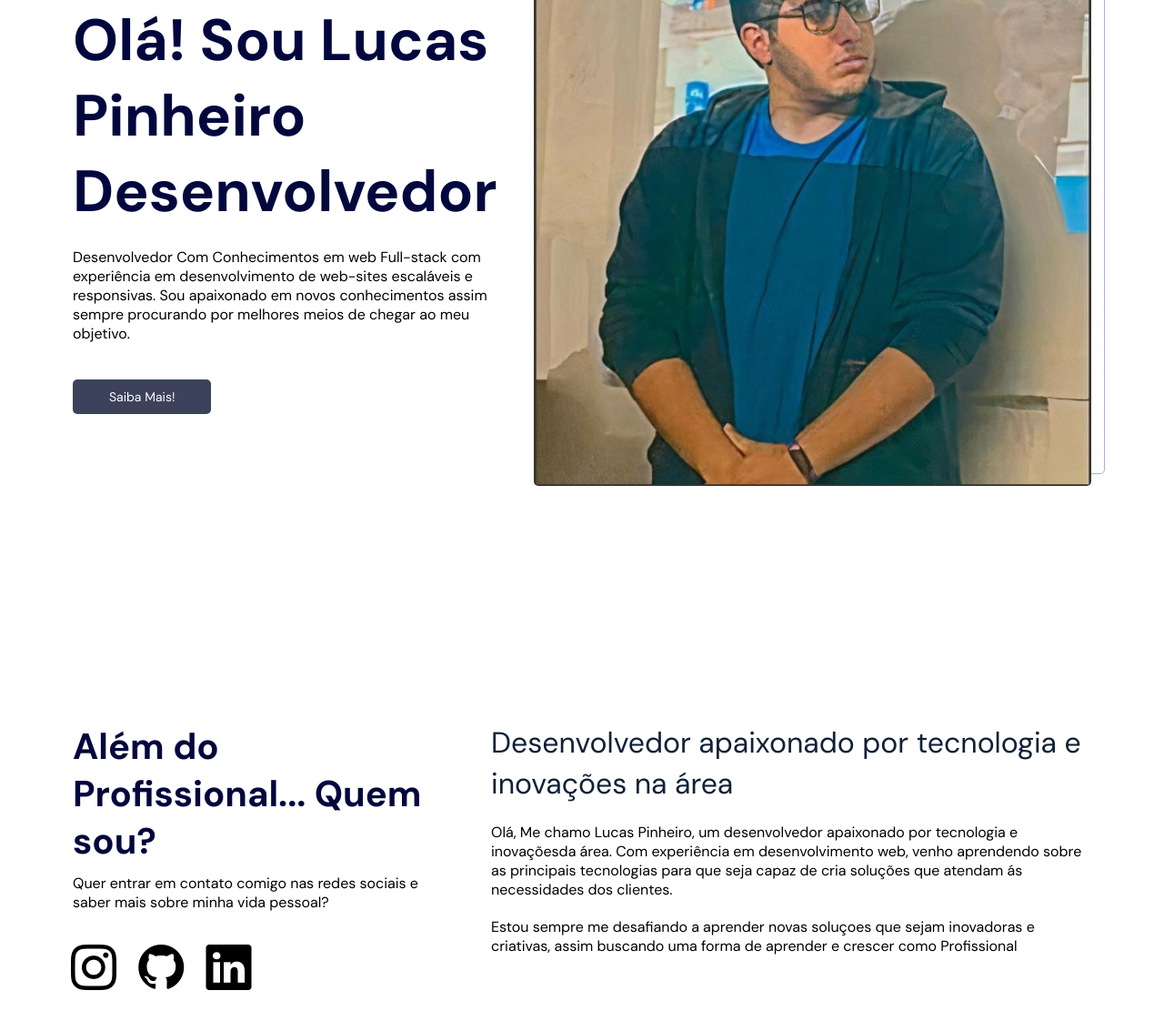
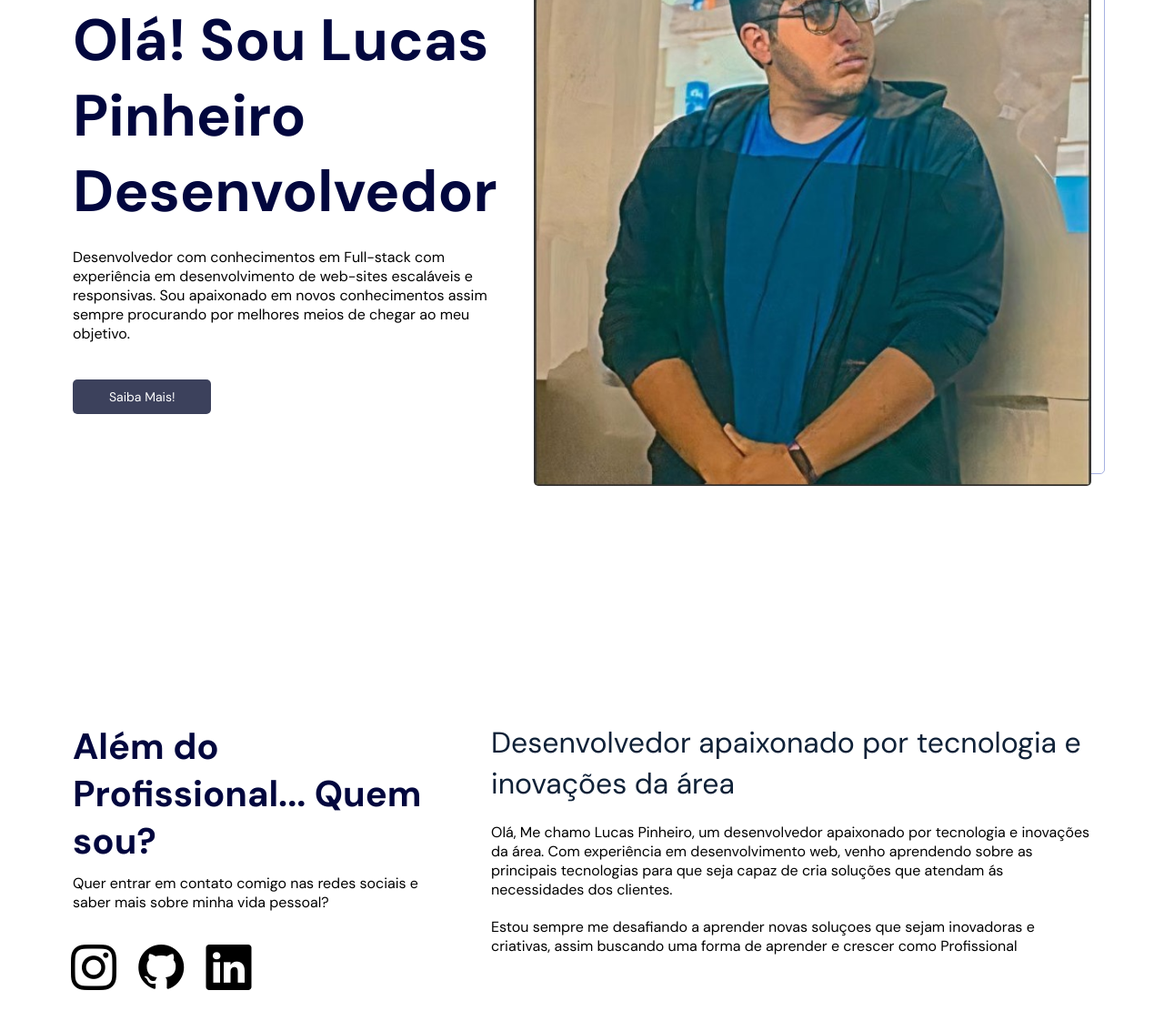
Before and after one commit to lucas-Panda/Potifolio, a plain HTML site: page index.html in a window 1280 px wide. Shown: the part 226-1337 px from the top of the page at 91% size. Drawn offline with nearby package versions, Linux system fonts and the light colour scheme.

Commit message:
Update index.html

```diff
--- a/index.html
+++ b/index.html
@@ -46,7 +46,7 @@
     <header id="home" class="max-width">
         <div class="header_left">
             <h1>Olá! Sou Lucas Pinheiro Desenvolvedor</h1>
-            <p>Desenvolvedor Com Conhecimentos em web Full-stack com experiência em desenvolvimento
+            <p>Desenvolvedor com conhecimentos em Full-stack com experiência em desenvolvimento
                 de web-sites escaláveis e responsivas. Sou apaixonado em novos conhecimentos assim sempre procurando
                 por melhores meios de chegar ao meu objetivo.
             </p>
@@ -75,10 +75,10 @@
     </div>
     <div class="sobre_right">
         <h3 class="tertiary-title mb-m">
-            Desenvolvedor apaixonado por tecnologia e inovações na área
+            Desenvolvedor apaixonado por tecnologia e inovações da área
         </h3>
         <p>
-            Olá, Me chamo Lucas Pinheiro, um desenvolvedor apaixonado por tecnologia e inovaçõesda área.
+            Olá, Me chamo Lucas Pinheiro, um desenvolvedor apaixonado por tecnologia e inovações da área.
             Com experiência em desenvolvimento web, venho aprendendo sobre as principais tecnologias para
             que seja capaz de cria soluções que atendam ás necessidades dos clientes.
         </p>
@@ -153,7 +153,7 @@
                     Site Tech-Fest
                 </h3>
                 <p>
-                    Site fictício feito para um evento de tecnologia.
+                    Site fictício feito para um evento de tecnologia(Estou deixando ele em sua primeira versão para que seja observado o progresso na habilidade).
                 </p>
                 <a href="/Projetos/Site-Evento/Home.html" target="_blank">Veja sobre &rarr;</a>
             </div>
```
